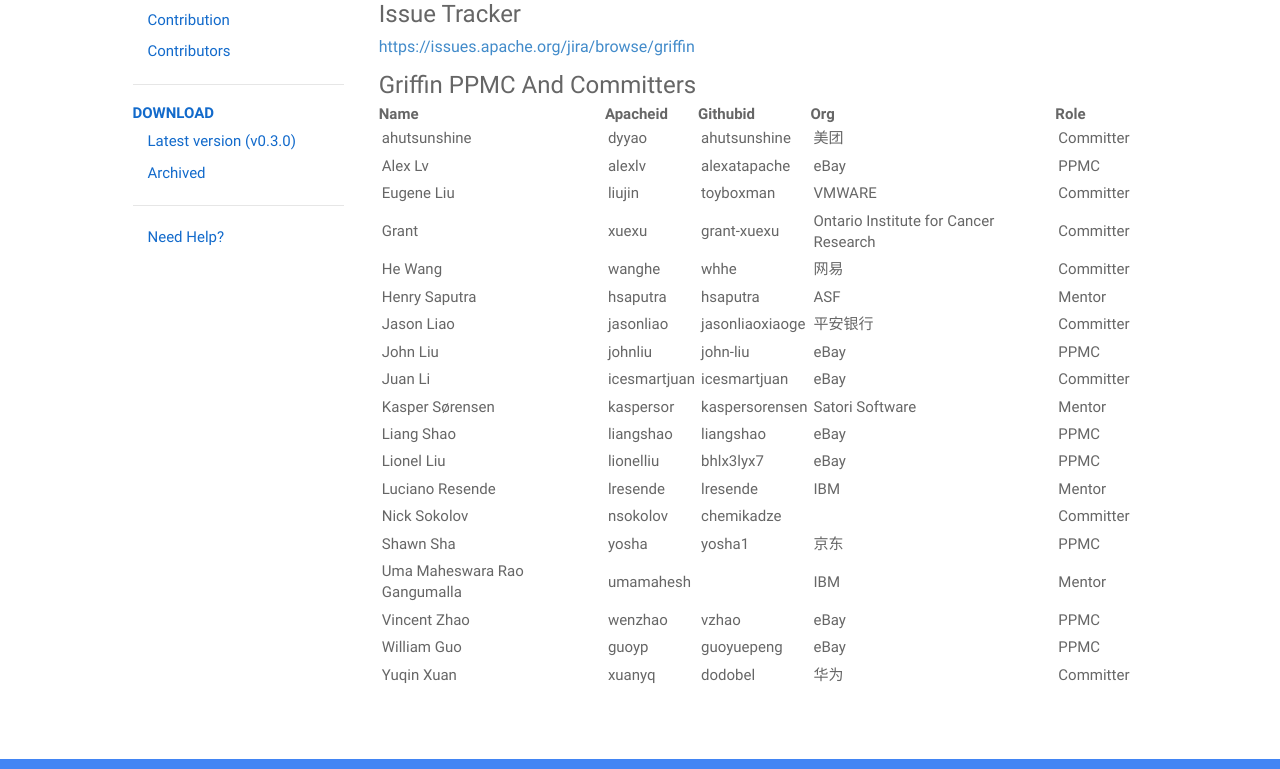
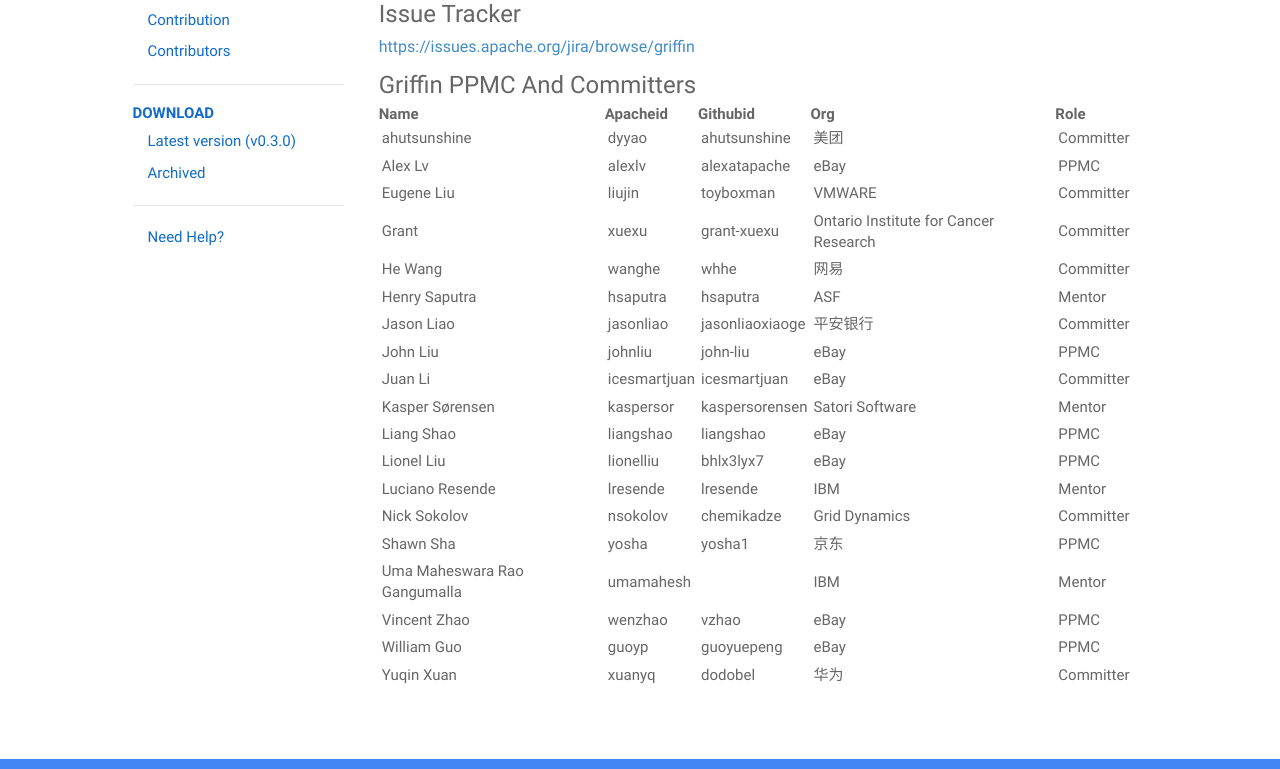
Before and after one commit to apache/griffin-site, a Jekyll site: the page built from community.md, in a window 1280 px wide and 1238 px high. Shown: the part 306-1075 px from the top of the window. Built offline with Jekyll 4.4.1, drawn with Linux system fonts in a browser that asks for light colours; comment, search, counter and statistics services are not loaded.

Commit message:
Update community.md

```diff
--- a/community.md
+++ b/community.md
@@ -37,7 +37,7 @@
 | Liang Shao | liangshao | liangshao | eBay | PPMC |
 | Lionel Liu | lionelliu | bhlx3lyx7 | eBay | PPMC |
 | Luciano Resende | lresende | lresende | IBM | Mentor |
-| Nick Sokolov | nsokolov | chemikadze |  | Committer |
+| Nick Sokolov | nsokolov | chemikadze | Grid Dynamics | Committer |
 | Shawn Sha | yosha | yosha1 | 京东 | PPMC |
 | Uma Maheswara Rao Gangumalla | umamahesh |  | IBM | Mentor |
 | Vincent Zhao | wenzhao | vzhao | eBay | PPMC |
```
